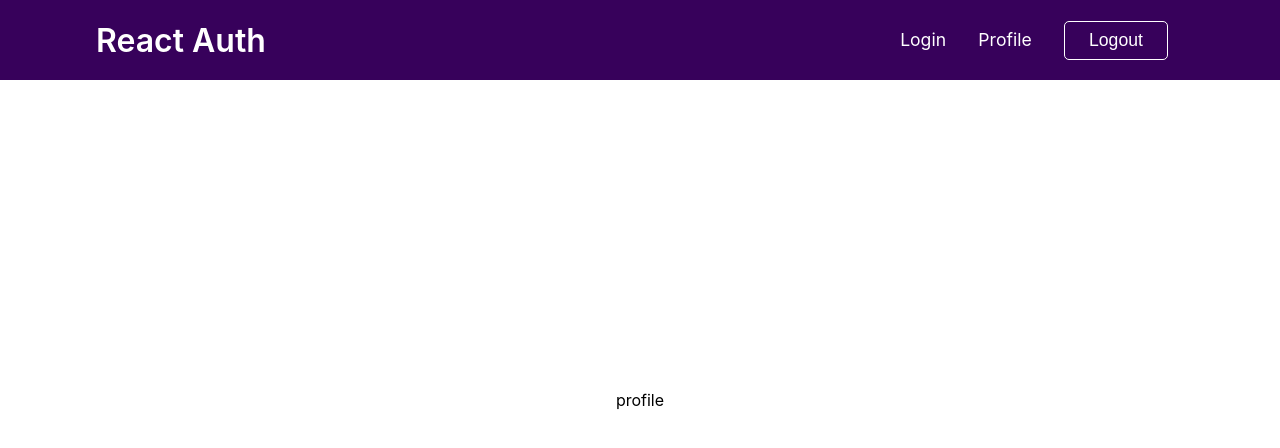
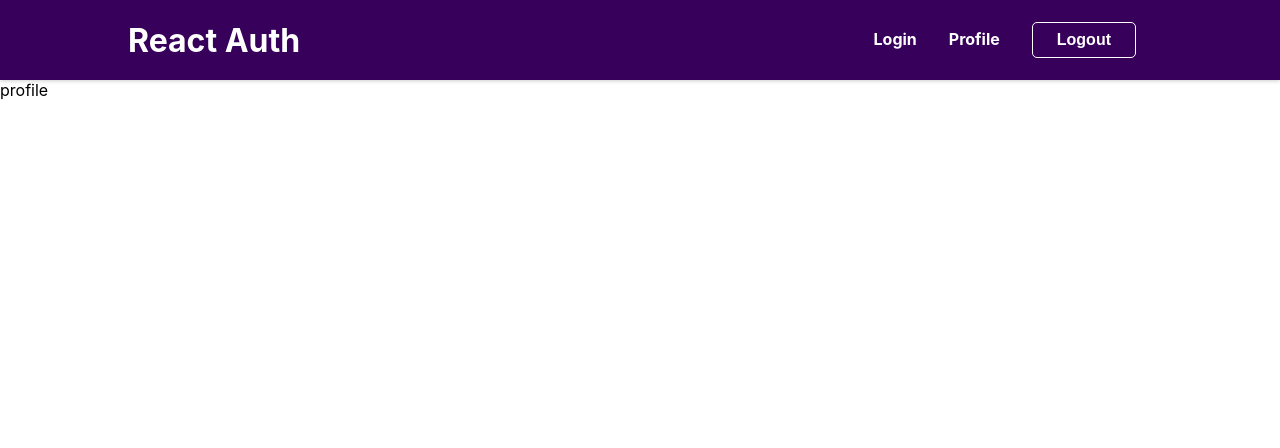
Before and after one commit to rzsm/practice, a React (Create React App) app: page /profile in a window 1280 px wide. Shown: the top 448 px of the page. Built offline with nearby package versions, Linux system fonts and the light colour scheme.

Commit message:
CSS improvements

```diff
--- a/src/App.js
+++ b/src/App.js
@@ -5,7 +5,7 @@ function App() {
   return (
     <>
     <header>
-        <Link to="/"> <h1 className={styles.title}>React Auth </h1> </Link>
+        <Link to="/"> <h1 className={styles.logo}>React Auth </h1> </Link>
         <nav>
           <ul className={styles['nav-bar']}>
             <li>
--- a/src/App.module.css
+++ b/src/App.module.css
@@ -2,43 +2,49 @@ header {
     width: 100%;
     height: 5rem;
     background-color: hsl(276, 98%, 18%);
+    box-shadow: 0 1px 4px hsla(0, 0%, 0%, 0.2);
     display: flex;
     justify-content: space-between;
-    padding-inline: 6rem;
+    padding:0 10%;
     align-items: center;
 }
 
-a {
+header a {
     color: white;
+    text-decoration: none;
+    font-weight: bold;
 }
 
-.title {
-    font-weight: 600;
+header .logo {
+    font-size: 2rem;
 }
 
-.nav-bar {
-    width: 300px;
+ul.nav-bar {
     list-style: none;
     display: flex;
-    justify-content: space-around;
     align-items: baseline;
-    font-size: 1.1rem;
-    font-weight: 400;
+}
+
+ul.nav-bar li {
+    margin: 0 1rem;
 }
 
 .logout-btn {
-    font-size: 1.1rem;
-    font-weight: 400;
+    font-size: inherit;
+    font-weight: bold;
     color: white;
     background-color: transparent;
     border: 1px solid white;
     border-radius: 5px;
     padding: 0.5rem 1.5rem;
+    cursor: pointer;
 }
 
-.main {
-    height: 80vh;
-    display: flex;
-    justify-content: center;
-    align-items: center;
+ul.nav-bar a:hover{
+    color: hsl(276, 58%, 72%);
 }
+
+.logout-btn:hover {
+    background-color: hsl(276, 58%, 72%);
+    color: hsl(276, 98%, 18%);
+}
--- a/src/pages/HomepageBody.module.css
+++ b/src/pages/HomepageBody.module.css
@@ -1,4 +1,5 @@
 .welcome {
-    width: 100%;
+    margin: 4rem auto;
     text-align: center;
+    font-size: 5rem;
 }
```
